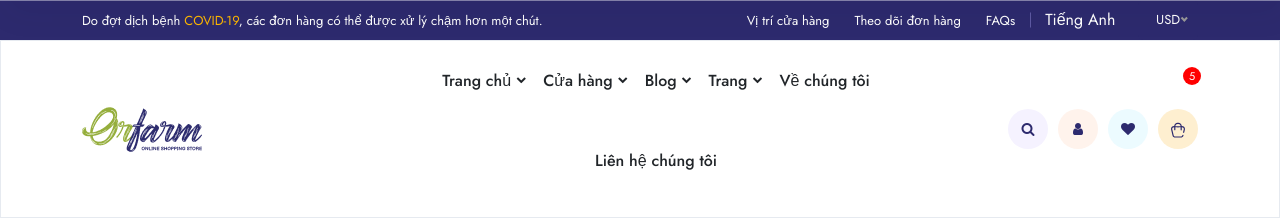
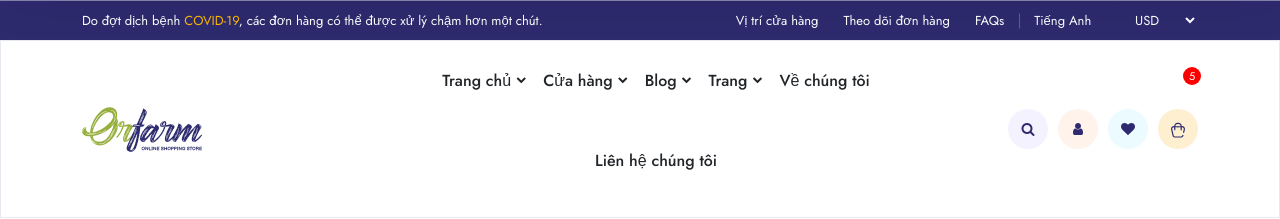
Before and after one commit to Ducvovan01/orfarm_clone, a JavaScript app in the folder orfarm/: page /404 in a window 1280 px wide. Shown: the top 219 px of the page. Built offline with nearby package versions, Linux system fonts and the light colour scheme.

Commit message:
change_lang

```diff
--- a/orfarm/src/components/Header.vue
+++ b/orfarm/src/components/Header.vue
@@ -1,14 +1,41 @@
 <script setup>
 import HeaderSearch from './HeaderSearch.vue'
-import { ref } from 'vue'
+import { ref, computed } from 'vue'
 const isSearchBarOpened = ref(false)
+const isTopPriceOpened = ref(false)
+const currencies = ['USD', 'ARS', 'AUD', 'BRL', 'GBP', 'DKK', 'EUR']
+const languages = [
+  { code: 'en', name: 'Tiếng Anh' },
+  { code: 'au', name: 'Úc' },
+  { code: 'es', name: 'Tây Ban Nha' },
+  { code: 'br', name: 'Brazil' },
+  { code: 'fr', name: 'Pháp' },
+  { code: 'us', name: 'Hoa Kỳ' }
+]
+
+const language = ref('en')
+const selectedCurrency = ref('USD')
+
+const currentLanguage = computed(() => {
+  const foundLanguage = languages.find((item) => item.code === language.value)
+  return foundLanguage ? foundLanguage.name : 'Tiếng Anh'
+})
+
 
 const openSearchBar = () => {
   isSearchBarOpened.value = true
 }
 
+const changeLanguage = (lang) => {
+  language.value = lang.code
+}
+
 const closeSearchBar = () => {
   isSearchBarOpened.value = false
+}
+
+const toggleTopPriceSelect = () => {
+  isTopPriceOpened.value = !isTopPriceOpened.value
 }
 </script>
 
@@ -33,52 +60,23 @@ const closeSearchBar = () => {
                 <a href="faq.html">FAQs</a>
               </div>
               <div class="header__lang">
-                <span class="header__lang-select"
-                  >Tiếng Anh <i class="fa fa-chevron-down"></i
-                ></span>
+                <span class="header__lang-select">
+                  {{ currentLanguage }} <i class="fa fa-chevron-down"></i>
+                </span>
                 <ul class="header__lang-submenu">
-                  <li>
-                    <a href="#">Úc</a>
-                  </li>
-                  <li>
-                    <a href="#">Tây Ban Nha</a>
-                  </li>
-                  <li>
-                    <a href="#">Brazil</a>
-                  </li>
-                  <li>
-                    <a href="#">Anh</a>
-                  </li>
-                  <li>
-                    <a href="#">Pháp</a>
-                  </li>
-                  <li>
-                    <a href="#">Hoa Kỳ</a>
+                  <li v-for="(lang, index) in languages" :key="index">
+                    <a href="#" @click="changeLanguage(lang)">{{ lang.name }}</a>
                   </li>
                 </ul>
               </div>
               <div class="header__top-price">
-                <select style="display: none">
-                  <option>USD</option>
-                  <option>ARS</option>
-                  <option>AUD</option>
-                  <option>BRL</option>
-                  <option>GBP</option>
-                  <option>DKK</option>
-                  <option>EUR</option>
+                <select
+                  v-model="selectedCurrency"
+                  @click="toggleTopPriceSelect"
+                  class="nice-select"
+                >
+                  <option v-for="currency in currencies" :value="currency">{{ currency }}</option>
                 </select>
-                <div class="nice-select" tabindex="0">
-                  <span class="current">USD</span>
-                  <ul class="list">
-                    <li data-value="USD" class="option selected focus">USD</li>
-                    <li data-value="ARS" class="option">ARS</li>
-                    <li data-value="AUD" class="option">AUD</li>
-                    <li data-value="BRL" class="option">BRL</li>
-                    <li data-value="GBP" class="option">GBP</li>
-                    <li data-value="DKK" class="option">DKK</li>
-                    <li data-value="EUR" class="option">EUR</li>
-                  </ul>
-                </div>
               </div>
             </div>
           </div>
@@ -283,6 +281,7 @@ const closeSearchBar = () => {
 }
 
 .header__lang-select {
+  font-size: 13px;
   color: var(--tp-common-white);
   padding-left: 15px;
   margin-left: 15px;
@@ -324,10 +323,23 @@ const closeSearchBar = () => {
   list-style: none;
   margin-bottom: 5px;
 }
+.header__lang-submenu li a {
+  font-size: 14px;
+  font-weight: 400;
+  color: inherit;
+}
+.header__lang-submenu li a:hover {
+  color: var(--tp-heading-secondary);
+}
 .header__lang:hover .header__lang-select {
   opacity: 1;
   visibility: visible;
   top: 100%;
+}
+.header__lang:hover .header__lang-submenu {
+  visibility: visible;
+  opacity: 1;
+  transform: perspective(400px) rotateX(0deg);
 }
 .header__top-price .nice-select {
   background: var(--tp-heading-primary);
@@ -335,10 +347,15 @@ const closeSearchBar = () => {
   border: none;
   font-size: 13px;
   height: 40px;
-  width: 60px;
+  width: 85px;
   padding-right: 16px;
   font-weight: 400;
   margin-left: 5px;
+}
+
+.header__top-price .nice-select .option {
+  margin-bottom: -13px;
+  cursor: pointer;
 }
 
 .header__main-area {
```
